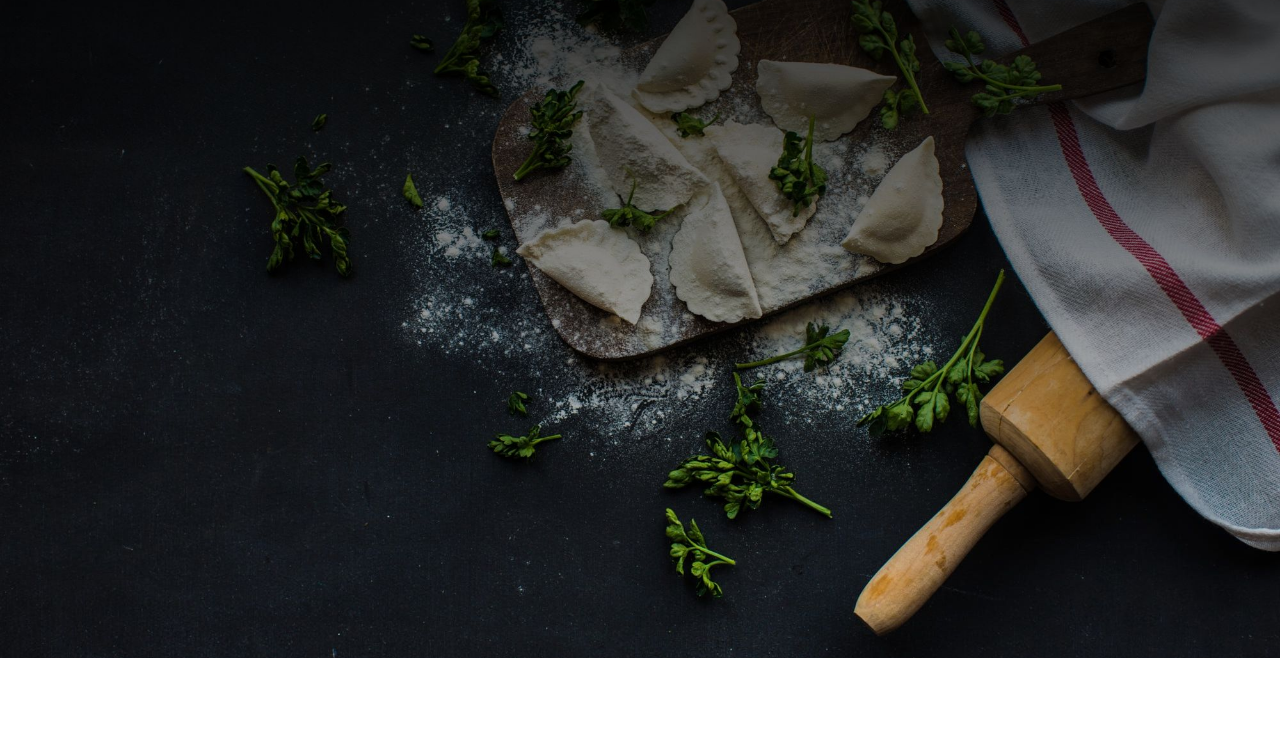
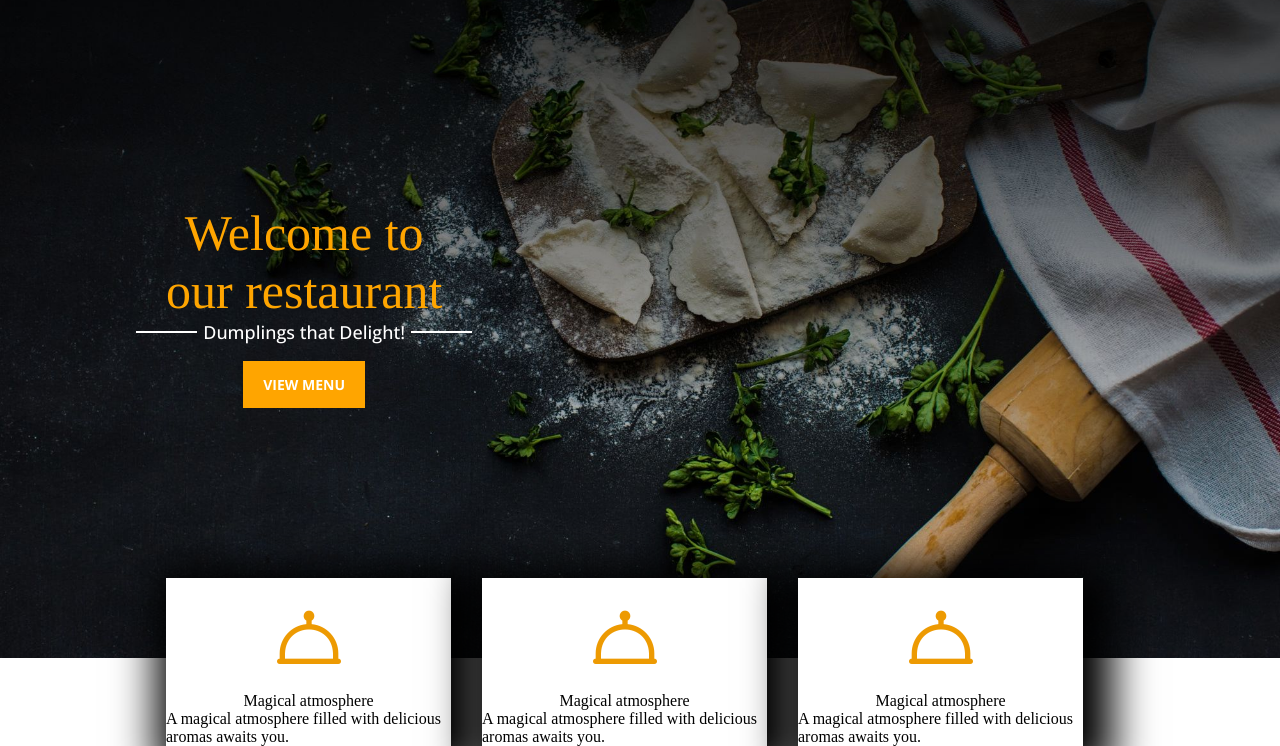
Before and after one commit to Rod1on777/menu-website, a plain HTML site: page index.html in a window 1280 px wide. Shown: the part 142-888 px from the top of the page. Before the commit the page ends 800 px from the top, so only its background shows below. Drawn offline with nearby package versions, Linux system fonts and the light colour scheme.

Commit message:
welcome screen

```diff
--- a/index.html
+++ b/index.html
@@ -4,9 +4,15 @@
     <meta charset="UTF-8">
     <meta name="viewport" content="width=device-width, initial-scale=1.0">
     <link rel="stylesheet" href="style.css">
+
     <link rel="preconnect" href="https://fonts.googleapis.com">
     <link rel="preconnect" href="https://fonts.gstatic.com" crossorigin>
     <link href="https://fonts.googleapis.com/css2?family=Open+Sans:ital,wght@0,300..800;1,300..800&display=swap" rel="stylesheet">
+
+    <link rel="preconnect" href="https://fonts.googleapis.com">
+    <link rel="preconnect" href="https://fonts.gstatic.com" crossorigin>
+    <link href="https://fonts.googleapis.com/css2?family=Tinos:ital,wght@0,400;0,700;1,400;1,700&display=swap" rel="stylesheet">
+
     <title>Restaurant</title>
 </head>
 <body>
@@ -49,7 +55,89 @@
                     <a class="button" href="*">Table reservation</a>
                 </div>
             </div>
+
+            <div class="header-down">
+
+                <div class="header-title">
+                    Welcome to
+
+                    <div class="header-subtitle">
+                        our restaurant
+                    </div>
+
+                    <div class="header-suptitle">
+                        Dumplings that Delight!
+                    </div>
+
+                    <div class="header-btn">
+                        <a href="*" class="header-button">VIEW MENU</a>
+                    </div>
+
+                </div>
+
+            </div>
+
         </div>
+
+    </div>
+
+    <div class="cards">
+        <div class="container">
+
+            <div class="cards-holder">
+
+                <div class="card">
+
+                    <div class="card-image">
+                        <img class="card-img" src="images/room-service.png">
+                    </div>
+
+                    <div class="card-title">
+                        Magical atmosphere
+                    </div>
+
+                    <div class="card-desc">
+                        A magical atmosphere filled with delicious aromas awaits you.
+                    </div>
+
+                </div>
+
+                <div class="card">
+
+                    <div class="card-image">
+                        <img class="card-img" src="images/room-service.png">
+                    </div>
+
+                    <div class="card-title">
+                        Magical atmosphere
+                    </div>
+
+                    <div class="card-desc">
+                        A magical atmosphere filled with delicious aromas awaits you.
+                    </div>
+
+
+                </div>
+
+                <div class="card">
+
+                    <div class="card-image">
+                        <img class="card-img" src="images/room-service.png">
+                    </div>
+
+                    <div class="card-title">
+                        Magical atmosphere
+                    </div>
+
+                    <div class="card-desc">
+                        A magical atmosphere filled with delicious aromas awaits you.
+                    </div>
+
+                </div>
+
+            </div>
+        </div>
+
     </div>
 
 </body>
--- a/style.css
+++ b/style.css
@@ -113,3 +113,92 @@ position: relative;
 .button:hover{
     background-color: orangered;
 }
+
+.header-down{
+    position: relative;
+}
+
+.header-title{
+    color: orange;
+    font-family: "Tinos", serif;
+    font-size: 50px;
+    font-weight: 500;
+
+    text-align: center;
+    position: absolute;
+    left: 0;
+
+    margin-top: 222px;
+}
+
+.header-suptitle{
+    color: white;
+    font-size: 18px;
+    font-family: "Open Sans", sans-serif;
+}
+
+.header-suptitle:after{
+    position: absolute;
+    content: '';
+    height: 2px;
+    width: 61px;
+    background-color: #fff;
+    top: 127px;
+    left: -30px;
+}
+
+.header-suptitle:before{
+    position: absolute;
+    content: '';
+    height: 2px;
+    width: 61px;
+    background-color: #fff;
+    top: 127px;
+    left: 245px;
+}
+
+.header-button{
+    background-color: orange;
+    padding: 14px 20px;
+    color: white;
+    font-size: 14px;
+    font-weight: 700;
+    font-family: "Open Sans", sans-serif;
+    text-decoration: none;
+
+    transition: background-color 0.3s linear;
+}
+
+.header-button:hover{
+    background-color: orangered;
+}
+
+.card{
+    width: 349px;
+    box-shadow: 10px 10px 40px 20px rgb(0, 0, 0);
+    margin-right: 31px;
+    background-color: #fff;
+    margin-top: -80px;
+}
+
+.card-image{
+    display: flex;
+    justify-content: center;
+    padding-top: 30px;
+    padding-bottom: 20px;
+}
+
+.card-title{
+    display: flex;
+    justify-content: center;
+}
+
+.card-desc{
+    display: flex;
+    justify-content: center;
+}
+
+.cards-holder{
+    display: flex;
+    justify-content: space-between;
+}
```
Also changed, not shown: images/restaurant.png (added), images/room-service.png (added), images/shrimp.png (added).
